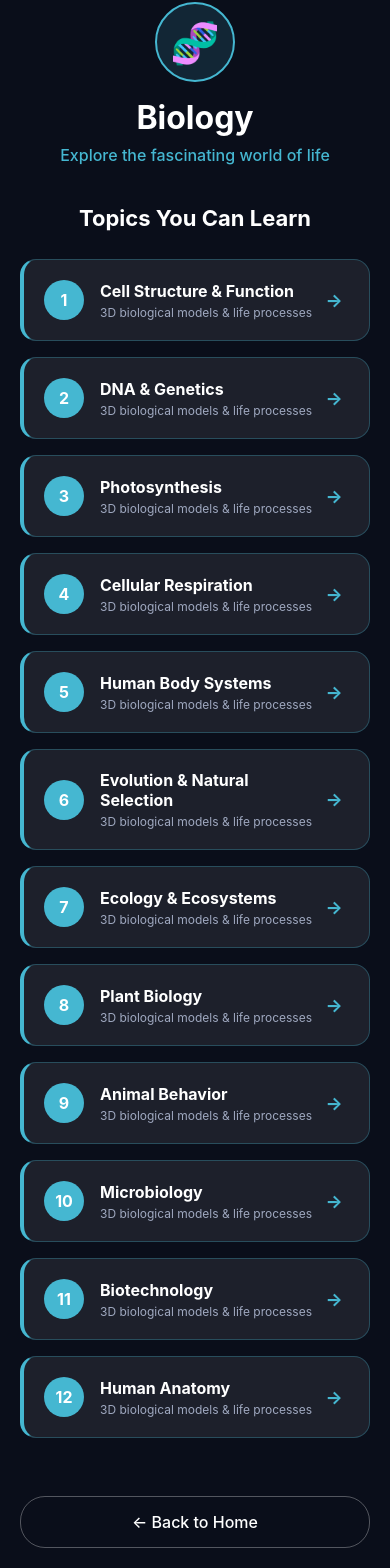
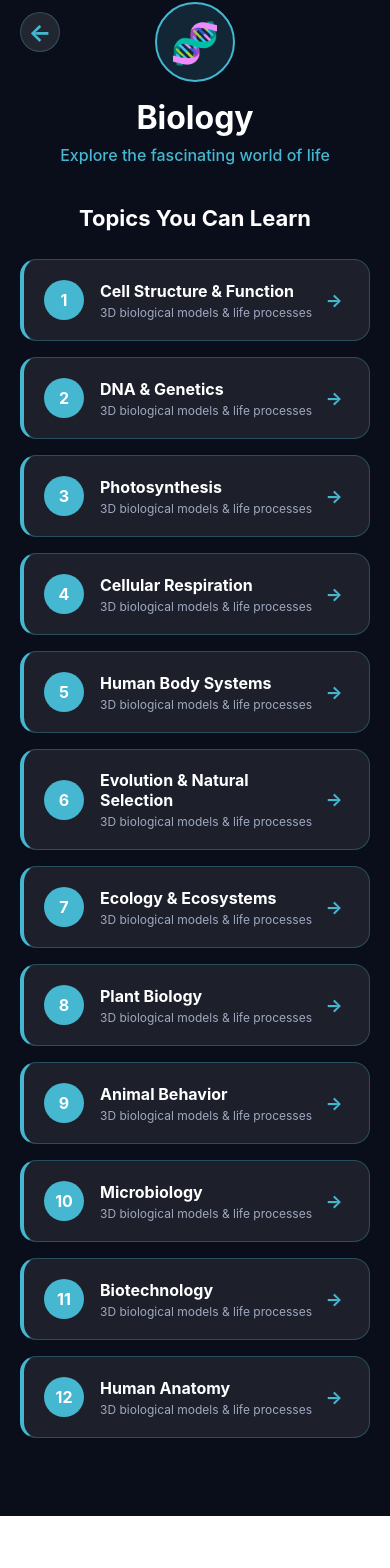
Before and after one commit to surajbelwal/SmartSciAr, a React Native app: screen /Biology in a window 390 px wide. Shown: the part 38-1606 px from the top of the page. After the commit the page ends 1554 px from the top, so only its background shows below. Built offline with nearby package versions, Linux system fonts and the light colour scheme.

Commit message:
modified PCB Screens

```diff
--- a/screens/BiologyScreen.js
+++ b/screens/BiologyScreen.js
@@ -32,6 +32,15 @@ export default function BiologyScreen({ navigation }) {
   return (
     <SafeAreaView style={styles.container}>
       <StatusBar style="light" />
+
+      {/* Back Arrow */}
+      <TouchableOpacity
+        style={styles.backArrow}
+        onPress={handleBackToHome}
+        activeOpacity={0.7}
+      >
+        <Text style={styles.backArrowText}>←</Text>
+      </TouchableOpacity>
 
       <ScrollView
         style={styles.scrollView}
@@ -72,10 +81,6 @@ export default function BiologyScreen({ navigation }) {
             </TouchableOpacity>
           ))}
         </View>
-
-        <TouchableOpacity style={styles.backButton} onPress={handleBackToHome}>
-          <Text style={styles.backButtonText}>← Back to Home</Text>
-        </TouchableOpacity>
       </ScrollView>
     </SafeAreaView>
   );
@@ -85,6 +90,25 @@ const styles = StyleSheet.create({
   container: {
     flex: 1,
     backgroundColor: "#0a0e1a",
+  },
+  backArrow: {
+    position: "absolute",
+    top: 50,
+    left: 20,
+    width: 40,
+    height: 40,
+    borderRadius: 20,
+    backgroundColor: "rgba(255, 255, 255, 0.1)",
+    justifyContent: "center",
+    alignItems: "center",
+    zIndex: 10,
+    borderWidth: 1,
+    borderColor: "rgba(69, 183, 209, 0.3)",
+  },
+  backArrowText: {
+    color: "#45b7d1",
+    fontSize: 24,
+    fontWeight: "bold",
   },
   scrollView: {
     flex: 1,
@@ -185,20 +209,4 @@ const styles = StyleSheet.create({
     fontSize: 18,
     fontWeight: "bold",
   },
-  backButton: {
-    backgroundColor: "transparent",
-    borderRadius: 25,
-    paddingVertical: 15,
-    paddingHorizontal: 30,
-    justifyContent: "center",
-    alignItems: "center",
-    borderWidth: 1.5,
-    borderColor: "rgba(255, 255, 255, 0.3)",
-    marginTop: 20,
-  },
-  backButtonText: {
-    color: "#ffffff",
-    fontSize: 16,
-    fontWeight: "500",
-  },
 });
--- a/screens/ChemistryScreen.js
+++ b/screens/ChemistryScreen.js
@@ -32,6 +32,15 @@ export default function ChemistryScreen({ navigation }) {
   return (
     <SafeAreaView style={styles.container}>
       <StatusBar style="light" />
+
+      {/* Back Arrow */}
+      <TouchableOpacity
+        style={styles.backArrow}
+        onPress={handleBackToHome}
+        activeOpacity={0.7}
+      >
+        <Text style={styles.backArrowText}>←</Text>
+      </TouchableOpacity>
 
       <ScrollView
         style={styles.scrollView}
@@ -72,10 +81,6 @@ export default function ChemistryScreen({ navigation }) {
             </TouchableOpacity>
           ))}
         </View>
-
-        <TouchableOpacity style={styles.backButton} onPress={handleBackToHome}>
-          <Text style={styles.backButtonText}>← Back to Home</Text>
-        </TouchableOpacity>
       </ScrollView>
     </SafeAreaView>
   );
@@ -85,6 +90,25 @@ const styles = StyleSheet.create({
   container: {
     flex: 1,
     backgroundColor: "#0a0e1a",
+  },
+  backArrow: {
+    position: "absolute",
+    top: 50,
+    left: 20,
+    width: 40,
+    height: 40,
+    borderRadius: 20,
+    backgroundColor: "rgba(255, 255, 255, 0.1)",
+    justifyContent: "center",
+    alignItems: "center",
+    zIndex: 10,
+    borderWidth: 1,
+    borderColor: "rgba(78, 205, 196, 0.3)",
+  },
+  backArrowText: {
+    color: "#4ecdc4",
+    fontSize: 24,
+    fontWeight: "bold",
   },
   scrollView: {
     flex: 1,
@@ -185,20 +209,4 @@ const styles = StyleSheet.create({
     fontSize: 18,
     fontWeight: "bold",
   },
-  backButton: {
-    backgroundColor: "transparent",
-    borderRadius: 25,
-    paddingVertical: 15,
-    paddingHorizontal: 30,
-    justifyContent: "center",
-    alignItems: "center",
-    borderWidth: 1.5,
-    borderColor: "rgba(255, 255, 255, 0.3)",
-    marginTop: 20,
-  },
-  backButtonText: {
-    color: "#ffffff",
-    fontSize: 16,
-    fontWeight: "500",
-  },
 });
--- a/screens/PhysicsScreen.js
+++ b/screens/PhysicsScreen.js
@@ -32,6 +32,15 @@ export default function PhysicsScreen({ navigation }) {
   return (
     <SafeAreaView style={styles.container}>
       <StatusBar style="light" />
+
+      {/* Back Arrow */}
+      <TouchableOpacity
+        style={styles.backArrow}
+        onPress={handleBackToHome}
+        activeOpacity={0.7}
+      >
+        <Text style={styles.backArrowText}>←</Text>
+      </TouchableOpacity>
 
       <ScrollView
         style={styles.scrollView}
@@ -72,10 +81,6 @@ export default function PhysicsScreen({ navigation }) {
             </TouchableOpacity>
           ))}
         </View>
-
-        <TouchableOpacity style={styles.backButton} onPress={handleBackToHome}>
-          <Text style={styles.backButtonText}>← Back to Home</Text>
-        </TouchableOpacity>
       </ScrollView>
     </SafeAreaView>
   );
@@ -85,6 +90,25 @@ const styles = StyleSheet.create({
   container: {
     flex: 1,
     backgroundColor: "#0a0e1a",
+  },
+  backArrow: {
+    position: "absolute",
+    top: 50,
+    left: 20,
+    width: 40,
+    height: 40,
+    borderRadius: 20,
+    backgroundColor: "rgba(255, 255, 255, 0.1)",
+    justifyContent: "center",
+    alignItems: "center",
+    zIndex: 10,
+    borderWidth: 1,
+    borderColor: "rgba(255, 107, 107, 0.3)",
+  },
+  backArrowText: {
+    color: "#ff6b6b",
+    fontSize: 24,
+    fontWeight: "bold",
   },
   scrollView: {
     flex: 1,
@@ -185,20 +209,4 @@ const styles = StyleSheet.create({
     fontSize: 18,
     fontWeight: "bold",
   },
-  backButton: {
-    backgroundColor: "transparent",
-    borderRadius: 25,
-    paddingVertical: 15,
-    paddingHorizontal: 30,
-    justifyContent: "center",
-    alignItems: "center",
-    borderWidth: 1.5,
-    borderColor: "rgba(255, 255, 255, 0.3)",
-    marginTop: 20,
-  },
-  backButtonText: {
-    color: "#ffffff",
-    fontSize: 16,
-    fontWeight: "500",
-  },
 });
```
